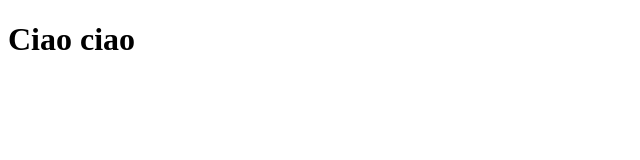
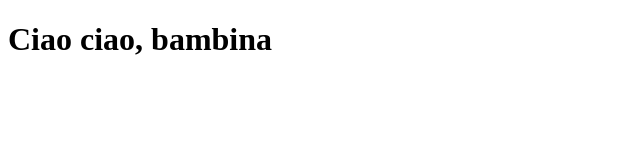
Before and after one commit to natsime/my-first-repository, a plain HTML site: page first-repository/index.html in a window 1280 px wide. Shown: the whole page, without its empty margins (0-640 px from the left). Drawn offline with Linux system fonts and the light colour scheme.

Commit message:
Added bambina

```diff
--- a/first-repository/index.html
+++ b/first-repository/index.html
@@ -7,7 +7,7 @@
     <style href="style.css" rel="stylesheet"></style>
   </head>
   <body>
-    <h1>Ciao ciao</h1>
+    <h1>Ciao ciao, bambina</h1>
     <script src="index.js"></script>
   </body>
 </html>
```
